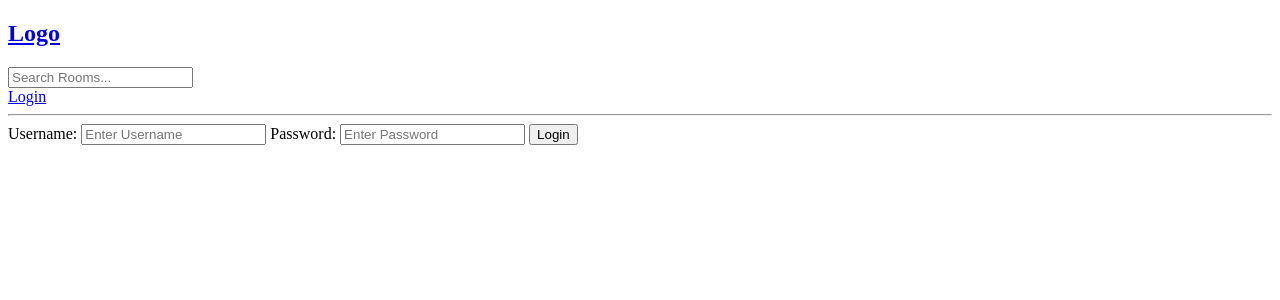
After one commit to cgabrieu/studybuddev-django, a Django app: a page that uses templates/navbar.html in a window 1280 px wide. The commit adds this page. Shown: the top 300 px of the page. Run offline with Django 4.2, Linux system fonts and the light colour scheme.

Commit message:
feat: logout and only edit if you're a host of room

```diff
--- /dev/null
+++ b/base/templates/base/login_register.html
@@ -0,0 +1,19 @@
+{% extends 'main.html' %}
+
+{% block content %}
+
+<div>
+    <form method="POST" action="">
+        {% csrf_token %}
+
+        <label>Username: </label>
+        <input type="text" name="username" placeholder="Enter Username" />
+
+        <label>Password: </label>
+        <input type="password" name="password" placeholder="Enter Password" />
+
+        <input type="submit" value="Login" />
+    </form>
+</div>
+
+{% endblock content %}
--- a/base/urls.py
+++ b/base/urls.py
@@ -3,6 +3,7 @@ from . import views
 
 urlpatterns = [
     path('login/', views.loginPage, name="login"),
+    path('logout/', views.logoutUser, name="logout"),
 
     path('', views.home, name="home"),
     path('room/<str:pk>/', views.room, name="room"),
--- a/base/views.py
+++ b/base/views.py
@@ -1,10 +1,13 @@
 from django.shortcuts import redirect, render
+from django.http import HttpResponse
 from django.contrib import messages
+from django.contrib.auth.decorators import login_required
 from django.db.models import Q
 from django.contrib.auth.models import User
 from django.contrib.auth import authenticate, login, logout
 from .models import Room, Topic
 from .forms import RoomForm
+
 
 def loginPage(request):
     if request.method == 'POST':
@@ -16,15 +19,22 @@ def loginPage(request):
         except:
             messages.error(request, 'User does not exist')
 
-
         user = authenticate(request, username=username, password=password)
 
         if user is not None:
             login(request, user)
             return redirect('home')
+        else:
+            messages.error(request, 'Username OR password does not exist')
 
     context = {}
     return render(request, 'base/login_register.html', context)
+
+
+def logoutUser(request):
+    logout(request)
+    return redirect('home')
+
 
 def home(request):
     q = request.GET.get('q') if request.GET.get('q') != None else ''
@@ -48,6 +58,7 @@ def room(request, pk):
     return render(request, 'base/room.html', context)
 
 
+@login_required(login_url='login')
 def createRoom(request):
     form = RoomForm()
 
@@ -61,9 +72,13 @@ def createRoom(request):
     return render(request, 'base/room_form.html', context)
 
 
+@login_required(login_url='login')
 def updateRoom(request, pk):
     room = Room.objects.get(id=pk)
     form = RoomForm(instance=room)
+
+    if request.user != room.host:
+        return HttpResponse('You are not allowed here!')
 
     if request.method == 'POST':
         form = RoomForm(request.POST, instance=room)
@@ -75,8 +90,13 @@ def updateRoom(request, pk):
     return render(request, 'base/room_form.html', context)
 
 
+@login_required(login_url='login')
 def deleteRoom(request, pk):
     room = Room.objects.get(id=pk)
+
+    if request.user != room.host:
+        return HttpResponse('You are not allowed here!')
+
     if request.method == 'POST':
         room.delete()
         return redirect('home')
--- a/templates/navbar.html
+++ b/templates/navbar.html
@@ -6,6 +6,10 @@
     <input type="text" name="q" placeholder="Search Rooms..." />
 </form>
 
+{% if request.user.is_authenticated %}
+<a href="{% url 'logout' %}">Logout</a>
+{% else %}
 <a href="{% url 'login' %}">Login</a>
+{%endif%}
 
 <hr>
```
Also changed, not shown: db.sqlite3.
